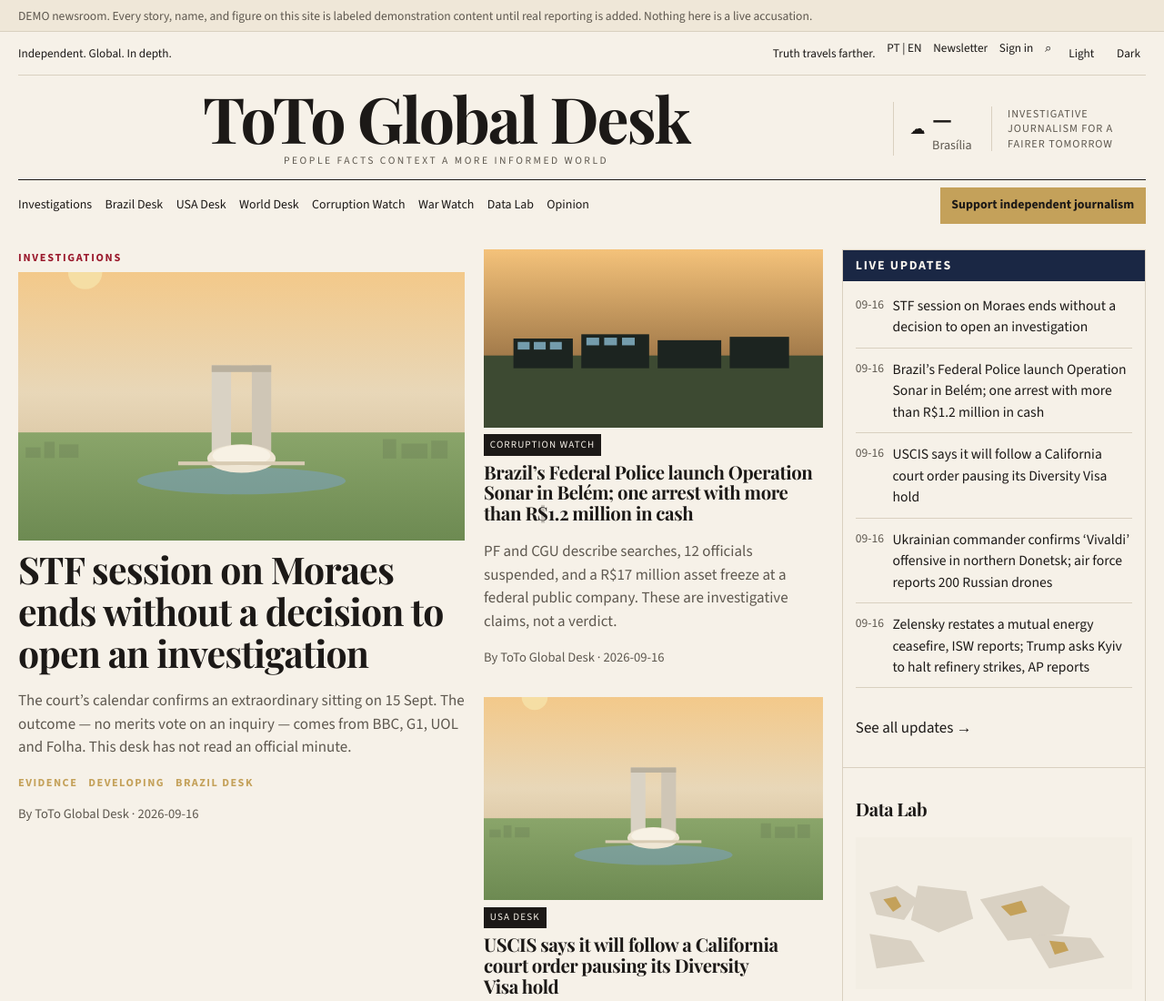
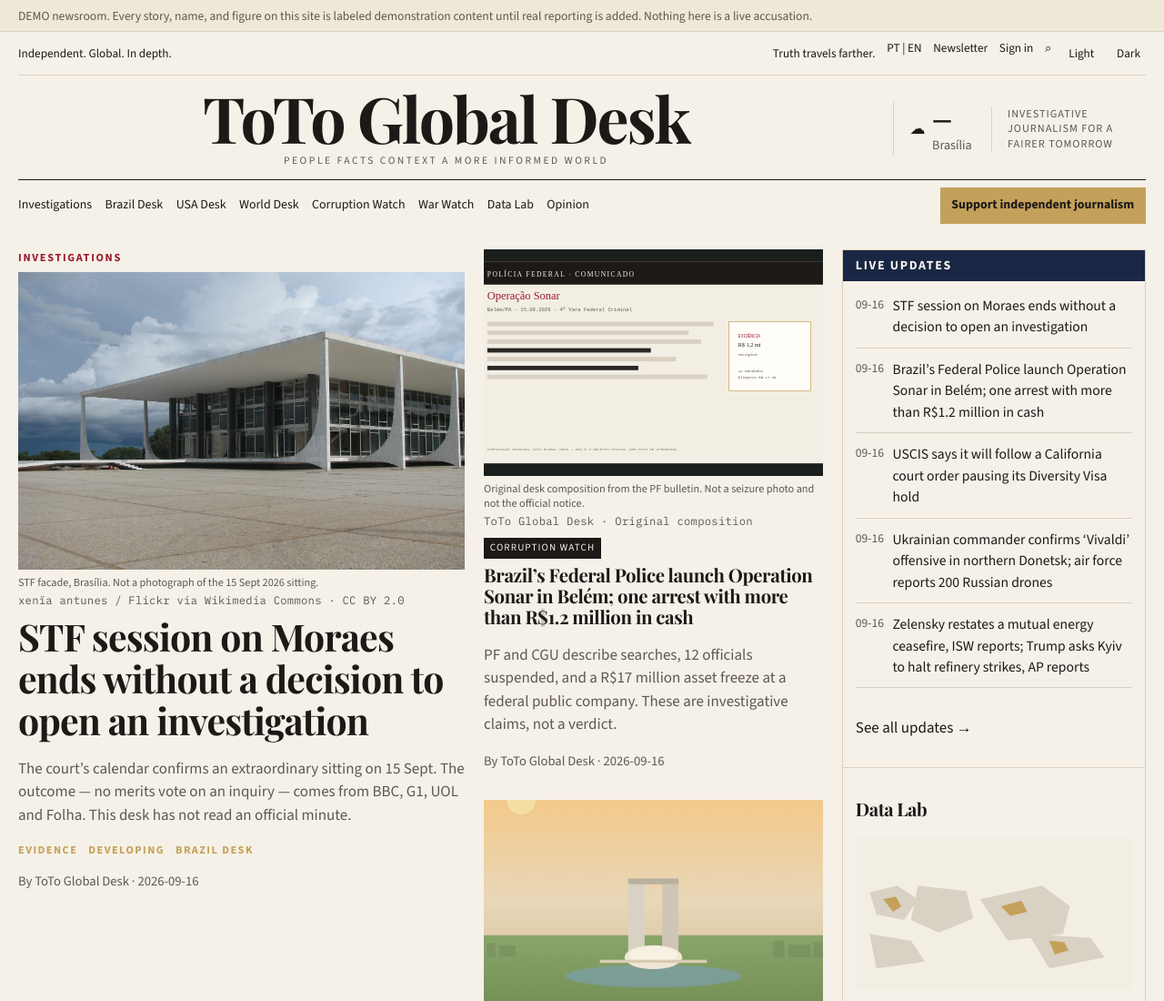
Before and after one commit to marcjtoto/toto-global-desk, an Astro site: page /en in a window 1280 px wide. Shown: the top 1100 px of the page at 91% size. Built offline with nearby package versions, Linux system fonts and the light colour scheme; Astro itself is replaced by a stand-in of ours; no server answers.

Commit message:
Deploy STF and corruption homepage stills

```diff
--- a/src/content.config.ts
+++ b/src/content.config.ts
@@ -86,6 +86,17 @@
         }),
       )
       .default([]),
+    hero: z
+      .object({
+        src: z.string(),
+        alt: z.string(),
+        caption: z.string(),
+        credit: z.string(),
+        sourceUrl: z.string().optional(),
+        rights: z.string(),
+        kind: z.enum(['photo', 'document', 'map', 'composite', 'original']).default('original'),
+      })
+      .optional(),
   }),
 });
 
--- a/src/content/stories/en/pf-operacao-sonar-belem.mdx
+++ b/src/content/stories/en/pf-operacao-sonar-belem.mdx
@@ -43,6 +43,13 @@
     date: "2026-09-15"
     type: secondary
 correctionLog: []
+hero:
+  src: /art/editorial/sonar-docket.svg
+  alt: Original composition of an Operation Sonar docket
+  caption: "Original desk composition from the PF bulletin. Not a seizure photo and not the official notice."
+  credit: "ToTo Global Desk"
+  rights: "Original composition"
+  kind: document
 mediaNeeds:
   - kind: image
     need: "PF handout of seized cash"
--- a/src/content/stories/en/stf-sessao-15-set-2026.mdx
+++ b/src/content/stories/en/stf-sessao-15-set-2026.mdx
@@ -72,6 +72,14 @@
 correctionLog:
   - date: "2026-09-16"
     text: "Headline and body: ‘suspends the session’ replaced with ‘ends without a decision.’ STF calendar limited to schedule evidence. Recusals regraded reported/unconfirmed (UOL)."
+hero:
+  src: /art/editorial/stf-niemeyer.jpg
+  alt: Facade of Brazil’s Supreme Federal Court in Brasília
+  caption: "STF facade, Brasília. Not a photograph of the 15 Sept 2026 sitting."
+  credit: "xenïa antunes / Flickr via Wikimedia Commons"
+  sourceUrl: "https://commons.wikimedia.org/wiki/File:Supremo_Tribunal.jpg"
+  rights: "CC BY 2.0"
+  kind: photo
 mediaNeeds:
   - kind: image
     need: "Session still (TV Justiça / STF)"
--- a/src/content/stories/pt-br/pf-operacao-sonar-belem.mdx
+++ b/src/content/stories/pt-br/pf-operacao-sonar-belem.mdx
@@ -43,6 +43,13 @@
     date: "2026-09-15"
     type: secondary
 correctionLog: []
+hero:
+  src: /art/editorial/sonar-docket.svg
+  alt: Composição original de um dossiê da Operação Sonar
+  caption: "Composição original da bancada a partir do comunicado da PF. Não é foto de apreensão nem o boletim oficial."
+  credit: "ToTo Global Desk"
+  rights: "Original composition"
+  kind: document
 mediaNeeds:
   - kind: image
     need: "Foto PF de divulgação das malas"
--- a/src/content/stories/pt-br/stf-sessao-15-set-2026.mdx
+++ b/src/content/stories/pt-br/stf-sessao-15-set-2026.mdx
@@ -72,6 +72,14 @@
 correctionLog:
   - date: "2026-09-16"
     text: "Manchete e corpo: ‘suspende sessão’ substituído por ‘encerra sem decisão’. Agenda do STF rebaixada a prova de pauta, não de mérito. Impedimentos de Nunes Marques e Toffoli reclassificados para relatado/não confirmado (UOL)."
+hero:
+  src: /art/editorial/stf-niemeyer.jpg
+  alt: Fachada do Supremo Tribunal Federal em Brasília
+  caption: "Fachada do STF, Brasília. Não é fotografia da sessão de 15/9/2026."
+  credit: "xenïa antunes / Flickr via Wikimedia Commons"
+  sourceUrl: "https://commons.wikimedia.org/wiki/File:Supremo_Tribunal.jpg"
+  rights: "CC BY 2.0"
+  kind: photo
 mediaNeeds:
   - kind: image
     need: "Foto da sessão (TV Justiça / STF)"
--- a/src/lib/content.ts
+++ b/src/lib/content.ts
@@ -21,6 +21,18 @@
 
 export function caseSlug(entry: CollectionEntry<'cases'>): string {
   return entry.id.split('/').pop() ?? entry.id;
+}
+
+export function storyHero(entry: CollectionEntry<'stories'>) {
+  if (entry.data.hero) return entry.data.hero;
+  return {
+    src: artForDesk(entry.data.desk),
+    alt: 'Original desk art (not a news photograph)',
+    caption: '',
+    credit: '',
+    rights: 'Original SVG',
+    kind: 'original' as const,
+  };
 }
 
 export function artForDesk(desk: CollectionEntry<'stories'>['data']['desk']): string {
--- a/src/pages/[lang]/index.astro
+++ b/src/pages/[lang]/index.astro
@@ -3,7 +3,7 @@
 import BreakingBar from '../../components/BreakingBar.astro';
 import { t } from '../../i18n/ui';
 import { langFromParam, localize, staticLangPaths, withBase } from '../../lib/lang';
-import { artForDesk, casesFor, homepageSlots, storiesFor, storySlug, caseSlug } from '../../lib/content';
+import { artForDesk, casesFor, homepageSlots, storiesFor, storyHero, storySlug, caseSlug } from '../../lib/content';
 
 export function getStaticPaths() {
   return staticLangPaths();
@@ -17,6 +17,9 @@
 const caseFile = cases.find((c) => c.data.status !== 'demo') ?? null;
 const midA = mid[0];
 const midB = mid[1];
+const leadHero = lead ? storyHero(lead) : null;
+const midAHero = midA ? storyHero(midA) : null;
+const midBHero = midB ? storyHero(midB) : null;
 ---
 
 <BaseLayout lang={lang} title={copy.tagline} description={copy.tagline}>
@@ -38,12 +41,22 @@
             <a href={localize(lang, `/article/${storySlug(lead)}`)}>
               <img
                 class="lead-photo"
-                src={withBase('/art/lead-plaza.svg')}
-                alt={copy.originalArt}
+                src={withBase(leadHero.src)}
+                alt={leadHero.alt}
                 width="1200"
                 height="720"
               />
             </a>
+            {
+              leadHero.caption ? (
+                <p class="photo-cap">
+                  {leadHero.caption}
+                  <span class="credit">
+                    {leadHero.credit} · {leadHero.rights}
+                  </span>
+                </p>
+              ) : null
+            }
             <h1>
               <a href={localize(lang, `/article/${storySlug(lead)}`)}>{lead.data.title}</a>
             </h1>
@@ -67,12 +80,22 @@
               <a href={localize(lang, `/article/${storySlug(midA)}`)}>
                 <img
                   class="mid-photo"
-                  src={withBase(artForDesk(midA.data.desk))}
-                  alt={copy.originalArt}
+                  src={withBase(midAHero.src)}
+                  alt={midAHero.alt}
                   width="800"
                   height="480"
                 />
               </a>
+              {
+                midAHero.caption ? (
+                  <p class="photo-cap">
+                    {midAHero.caption}
+                    <span class="credit">
+                      {midAHero.credit} · {midAHero.rights}
+                    </span>
+                  </p>
+                ) : null
+              }
               <span class="chip">{copy[midA.data.desk]}</span>
               <h2>
                 <a href={localize(lang, `/article/${storySlug(midA)}`)}>{midA.data.title}</a>
@@ -90,12 +113,22 @@
               <a href={localize(lang, `/article/${storySlug(midB)}`)}>
                 <img
                   class="mid-photo"
-                  src={withBase(artForDesk(midB.data.desk))}
-                  alt={copy.originalArt}
+                  src={withBase(midBHero.src)}
+                  alt={midBHero.alt}
                   width="800"
                   height="420"
                 />
               </a>
+              {
+                midBHero.caption ? (
+                  <p class="photo-cap">
+                    {midBHero.caption}
+                    <span class="credit">
+                      {midBHero.credit} · {midBHero.rights}
+                    </span>
+                  </p>
+                ) : null
+              }
               <span class="chip">{copy[midB.data.desk]}</span>
               <h2>
                 <a href={localize(lang, `/article/${storySlug(midB)}`)}>{midB.data.title}</a>
--- a/src/styles/global.css
+++ b/src/styles/global.css
@@ -281,7 +281,25 @@
   display: block;
   width: 100%;
   height: auto;
+  aspect-ratio: 3 / 2;
+  object-fit: cover;
+  object-position: center;
   background: var(--paper-2);
+}
+
+.photo-cap {
+  margin: 0.35rem 0 0.15rem;
+  font-size: 0.72rem;
+  line-height: 1.35;
+  color: var(--muted);
+  max-width: 42rem;
+}
+
+.photo-cap .credit {
+  display: block;
+  font-family: 'IBM Plex Mono', ui-monospace, monospace;
+  letter-spacing: 0.02em;
+  margin-top: 0.15rem;
 }
 
 .lead h1,
```
Also changed, not shown: public/art/editorial/CREDITS.md (added, +12 -0 lines), public/art/editorial/sonar-docket.svg (added), public/art/editorial/stf-niemeyer.jpg (added).
